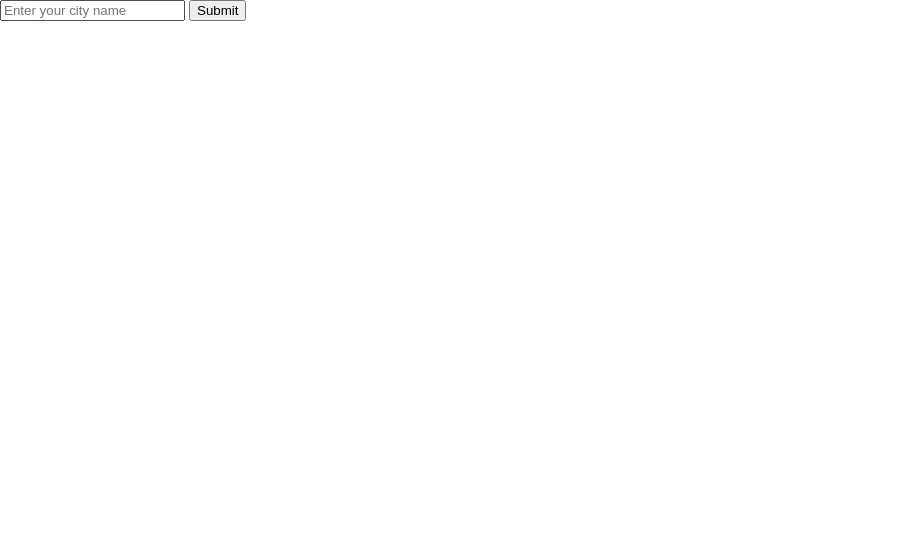
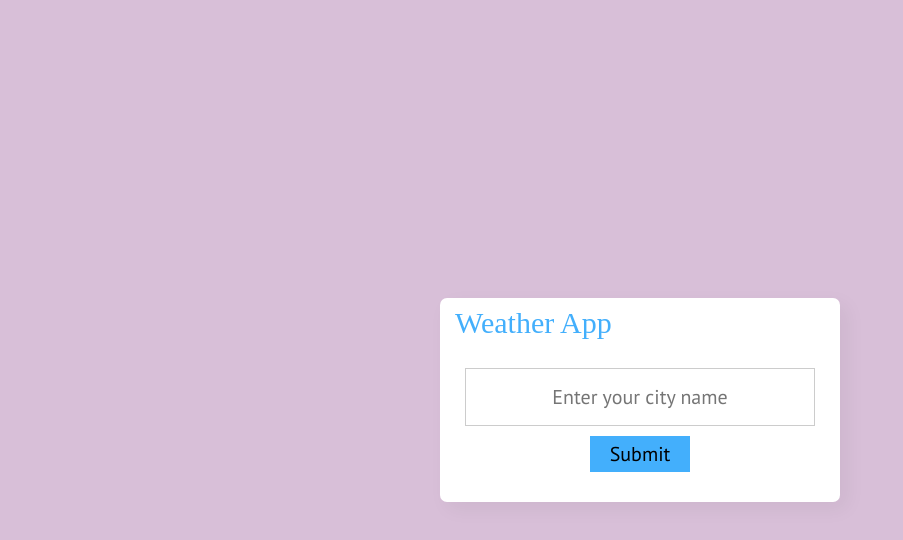
Before and after one commit to Abhishek-Kolpkar/Weather_App, a plain HTML site: page index.html in a window 1280 px wide. Shown: the whole page, without its empty margins (0-903 px from the left). Drawn offline with Linux system fonts and the light colour scheme.

Commit message:
Weather_App

```diff
--- a/index.html
+++ b/index.html
@@ -6,7 +6,7 @@
     <meta name="viewport" content="width=device-width, initial-scale=1.0" />
     <title>Weather App</title>
     <!-- styles file -->
-    <link rel="stylesheet" href="../Weather_App/style.css" />
+    <link rel="stylesheet" href="./style.css" />
     <!-- font-awesome icons cdn link -->
     <link
       rel="stylesheet"
@@ -14,16 +14,17 @@
     />
   </head>
   <body>
-    <div>
-      <div>
+    <div class="wrapper">
+      <h1>Weather App</h1>
+      <div class="input-part">
         <input
           type="text"
           placeholder="Enter your city name"
           class="cityName"
         />
         <button type="submit" class="submitButton">Submit</button>
+        <section class="weather-part"></section>
       </div>
-      <div class="container"></div>
     </div>
   </body>
 
@@ -35,7 +36,7 @@
     //event Listeners
     btn1.addEventListener("click", function (name) {
       fetch(
-        `https://api.openweathermap.org/data/2.5/weather?q=${cityInput.value}&appid=5142a079c21f6cb2df156c3a42bfec63`
+        `https://api.openweathermap.org/data/2.5/weather?q=${cityInput.value}&APPID=de1dbea6b8bcb086db3b8f1f4ec05784`
       ) //fetching api data
         .then((response) => response.json()) //text --> json
         .then((data) => {
@@ -43,7 +44,7 @@
               <h1>temp = ${Math.floor(data["main"].temp - 273)} °C</h1>
               <h1> pressure = ${data["main"].pressure} </h1>
               <h1> humidity = ${data["main"].humidity} </h1></div>`;
-          let container = document.querySelector(".container");
+          let container = document.querySelector(".weather-part");
           container.innerHTML = result;
           console.log(data);
         })
--- a/style.css
+++ b/style.css
@@ -1,4 +1,5 @@
 /* import fonts */
+@import url('https://fonts.googleapis.com/css2?family=PT+Sans:ital,wght@0,400;0,700;1,400;1,700&display=swap');
 
 
 /***** reset CSS start *****/
@@ -27,9 +28,6 @@ article, aside, details, figcaption, figure,
 footer, header, hgroup, menu, nav, section {
 	display: block;
 }
-body {
-	line-height: 1;
-}
 ol, ul {
 	list-style: none;
 }
@@ -49,10 +47,63 @@ table {
 
 
 /***** global CSS start *****/
-
+*{
+	box-sizing: border-box;
+	font-family: 'PT Sans', sans-serif;
+}
+body {
+	line-height: 1;
+	min-height: 100vh;
+	background-color: thistle;
+	display: flex;
+	align-items: center;
+	justify-content: center;
+}
+.wrapper{
+  width: 400px;
+  background: #fff;
+  border-radius: 7px;
+  box-shadow: 7px 7px 20px rgba(0, 0, 0, 0.05);
+}
 /***** global CSS end *****/
 
 
 /***** general CSS start *****/
+.wrapper .input-part{
+	display: flex;
+	flex-direction: column;
+  margin: 20px 25px 30px;
+}
+/* .wrapper.active .input-part{
+  display: none;
+} */
 
+.wrapper h1{
+  font-size: 30px;
+  font-weight: 500;
+  color: #43AFFC;
+  padding: 10px 15px;
+}
+
+.input-part input{
+	width: 100%;
+  text-align: center;
+  padding: 15px;
+  border: 1px solid #ccc;
+	font-size: 20px;
+	margin-bottom: 10px;
+}
+.input-part input:focus{
+	outline-color: thistle;
+}
+
+.input-part button{
+	width: 100px;
+	margin: 0 auto;
+	padding: 5px;
+	background-color: #43AFFC;
+	font-size: 20px;
+	border: none;
+	text-align: center;
+}
 /***** general CSS end *****/
```
